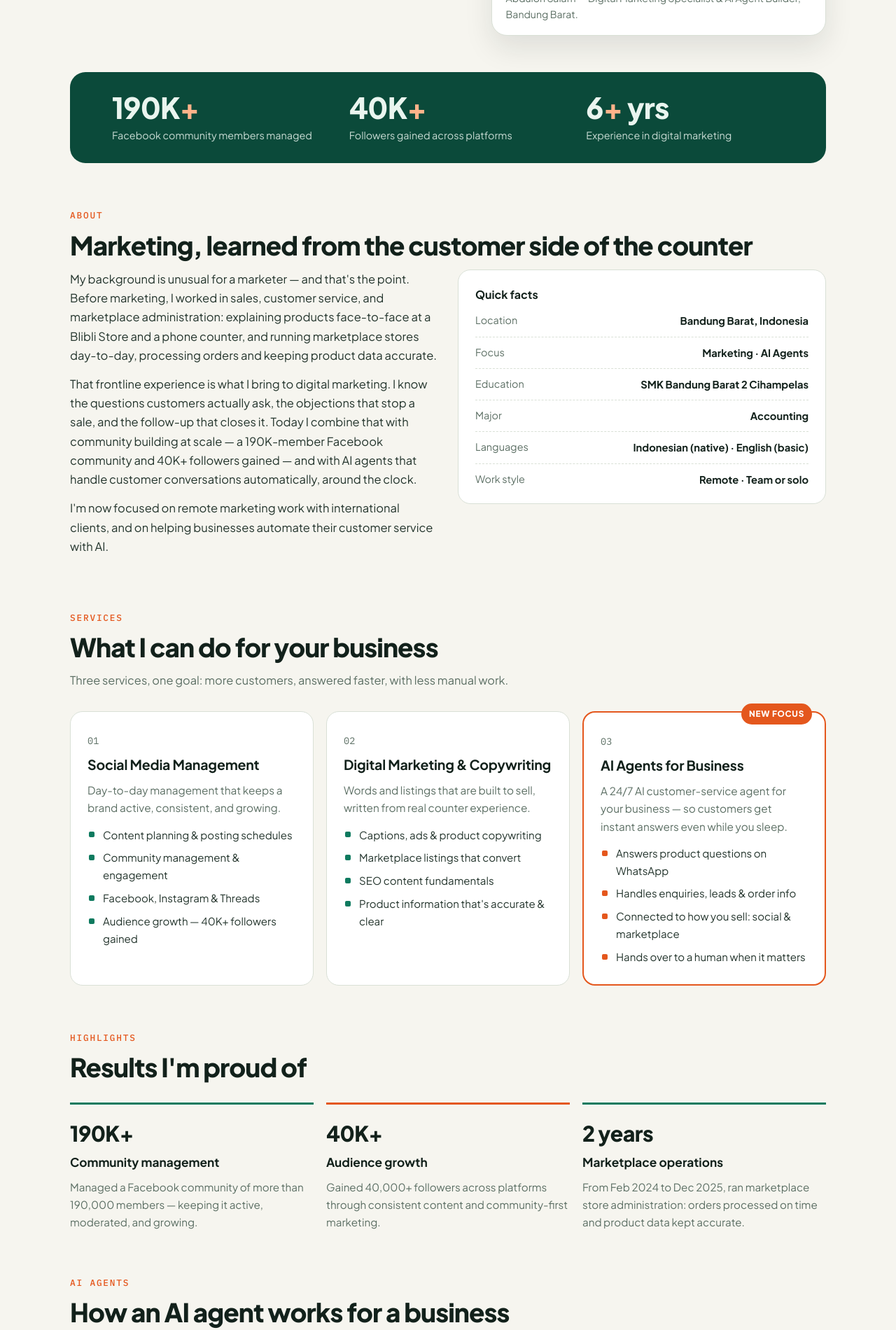
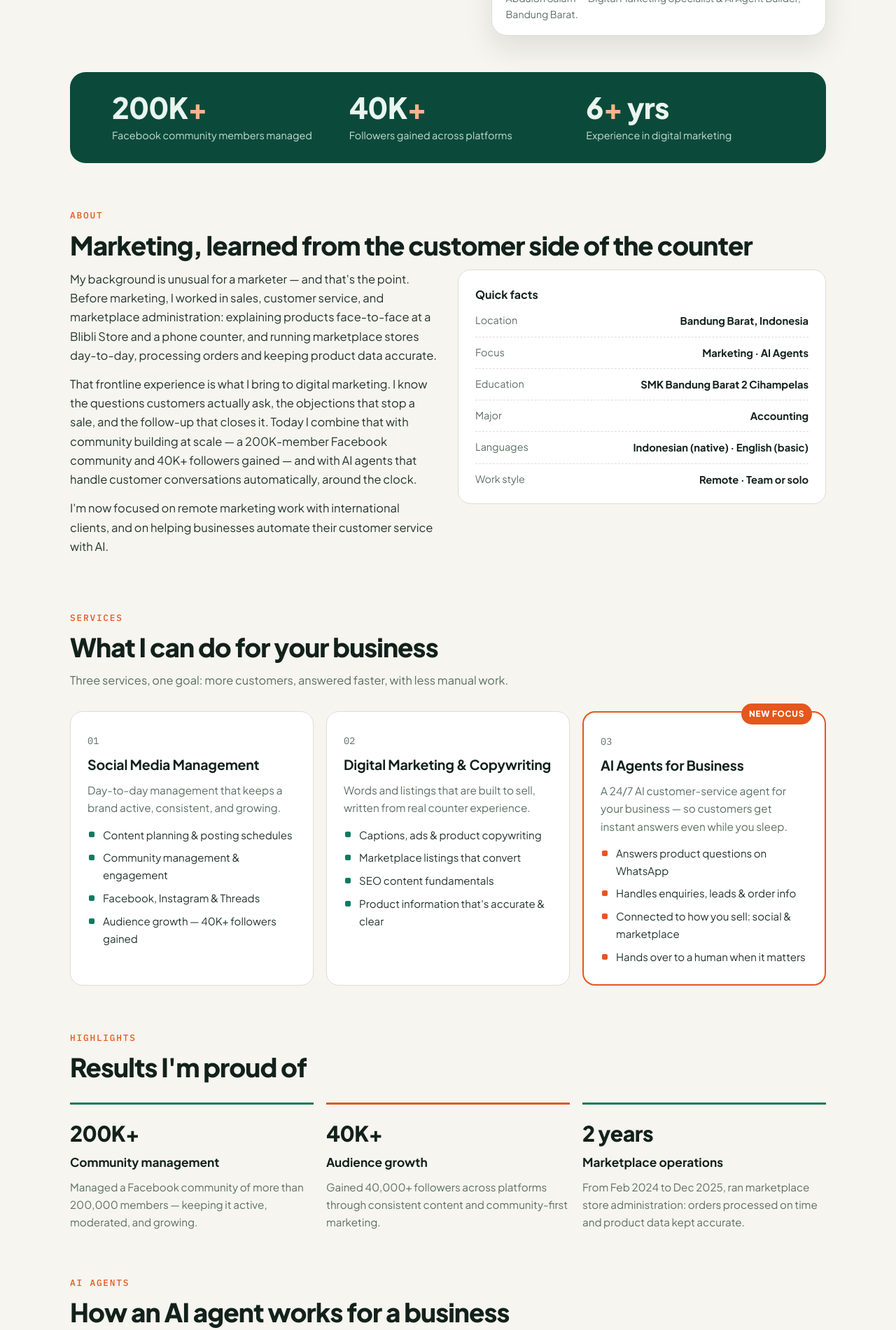
Before and after one commit to rauma-app/abdulohsalam-portfolio, a plain HTML site: page index.html in a window 1280 px wide. Shown: the part 700-2600 px from the top of the page at 70% size. Drawn offline with Linux system fonts and the light colour scheme.

Commit message:
Update community size from 190K to 200K+

```diff
--- a/index.html
+++ b/index.html
@@ -267,7 +267,7 @@
   <!-- STATS -->
   <div class="stats" aria-label="Results">
     <div class="stats-grid">
-      <div class="stat"><b><span class="count" data-target="190">190</span>K<em>+</em></b><span>Facebook community members managed</span></div>
+      <div class="stat"><b><span class="count" data-target="200">200</span>K<em>+</em></b><span>Facebook community members managed</span></div>
       <div class="stat"><b><span class="count" data-target="40">40</span>K<em>+</em></b><span>Followers gained across platforms</span></div>
       <div class="stat"><b><span class="count" data-target="6">6</span><em>+</em> yrs</b><span>Experience in digital marketing</span></div>
     </div>
@@ -280,7 +280,7 @@
     <div class="about-grid">
       <div>
         <p>My background is unusual for a marketer — and that's the point. Before marketing, I worked in sales, customer service, and marketplace administration: explaining products face-to-face at a Blibli Store and a phone counter, and running marketplace stores day-to-day, processing orders and keeping product data accurate.</p>
-        <p>That frontline experience is what I bring to digital marketing. I know the questions customers actually ask, the objections that stop a sale, and the follow-up that closes it. Today I combine that with community building at scale — a 190K-member Facebook community and 40K+ followers gained — and with AI agents that handle customer conversations automatically, around the clock.</p>
+        <p>That frontline experience is what I bring to digital marketing. I know the questions customers actually ask, the objections that stop a sale, and the follow-up that closes it. Today I combine that with community building at scale — a 200K-member Facebook community and 40K+ followers gained — and with AI agents that handle customer conversations automatically, around the clock.</p>
         <p>I'm now focused on remote marketing work with international clients, and on helping businesses automate their customer service with AI.</p>
       </div>
       <aside class="factbox" aria-label="Quick facts">
@@ -347,9 +347,9 @@
     <p class="section-lede"></p>
     <div class="hl">
       <div class="hl-item">
-        <span class="big">190K+</span>
+        <span class="big">200K+</span>
         <h3>Community management</h3>
-        <p>Managed a Facebook community of more than 190,000 members — keeping it active, moderated, and growing.</p>
+        <p>Managed a Facebook community of more than 200,000 members — keeping it active, moderated, and growing.</p>
       </div>
       <div class="hl-item">
         <span class="big">40K+</span>
```
